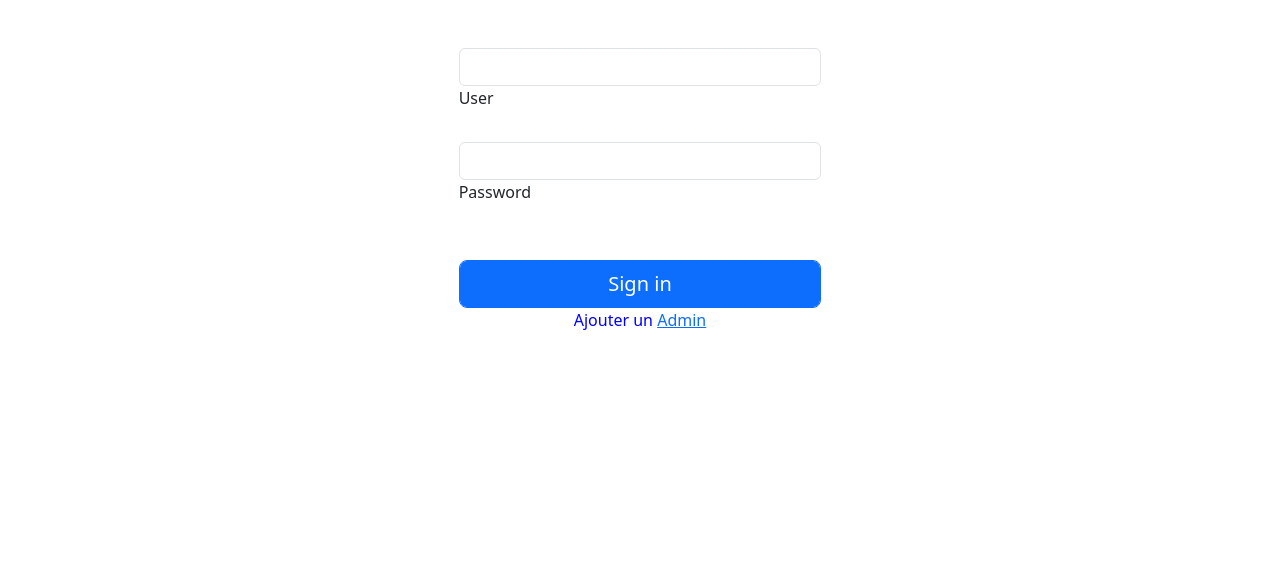
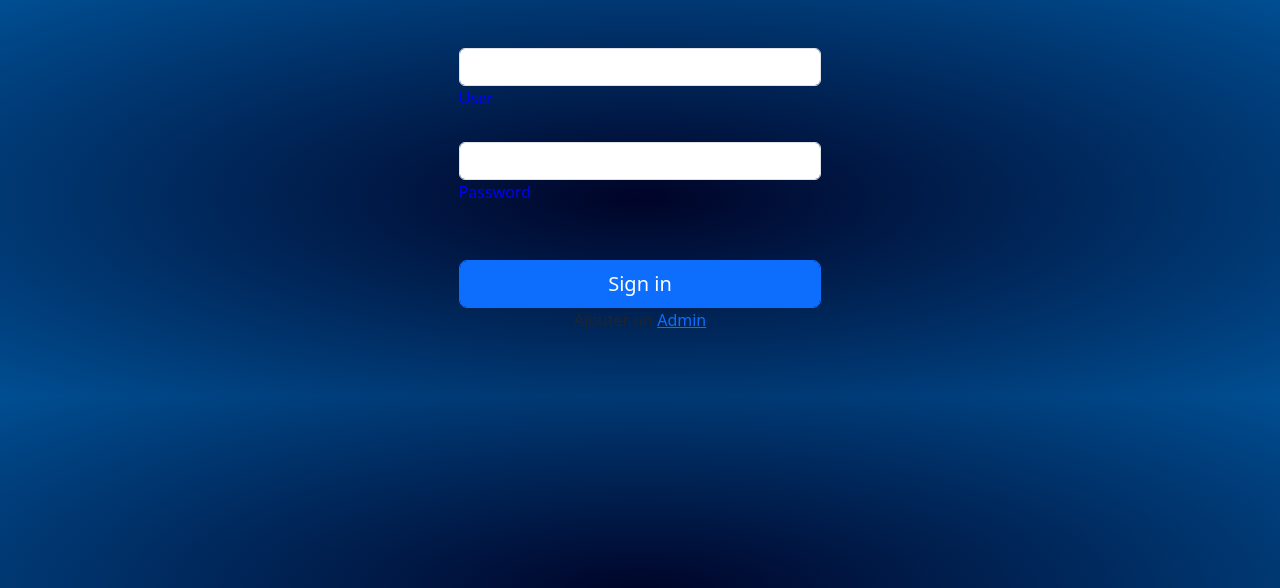
Before and after one commit to Caporal6/IntraVote, a PHP site: page / in a window 1280 px wide. Shown: the top 588 px of the page. Run offline with PHP 8.4, Linux system fonts and the light colour scheme.

Commit message:
On met ca tout beau

```diff
--- a/css/styleIndex.css
+++ b/css/styleIndex.css
@@ -1,7 +1,8 @@
 body{
     height: 100%;
+    background-image: radial-gradient(#000428, #004e92);
 }
 
-p{
+label{
     color: blue;
 }
```
